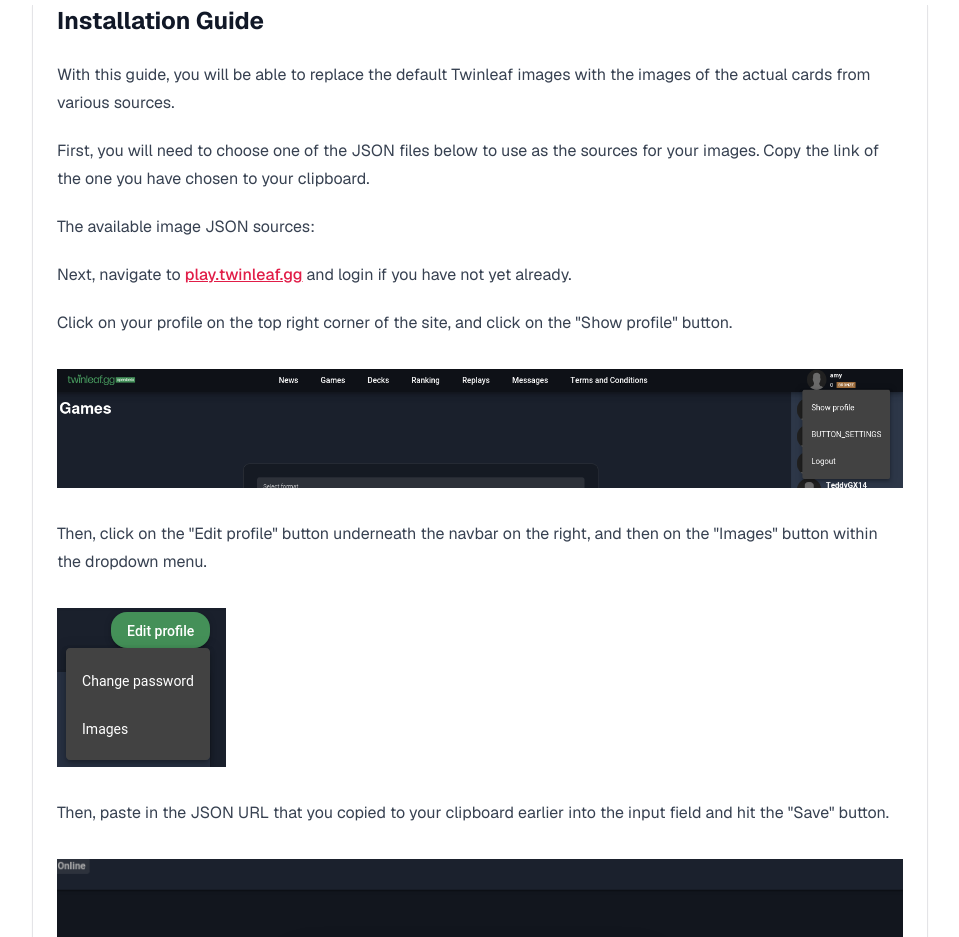
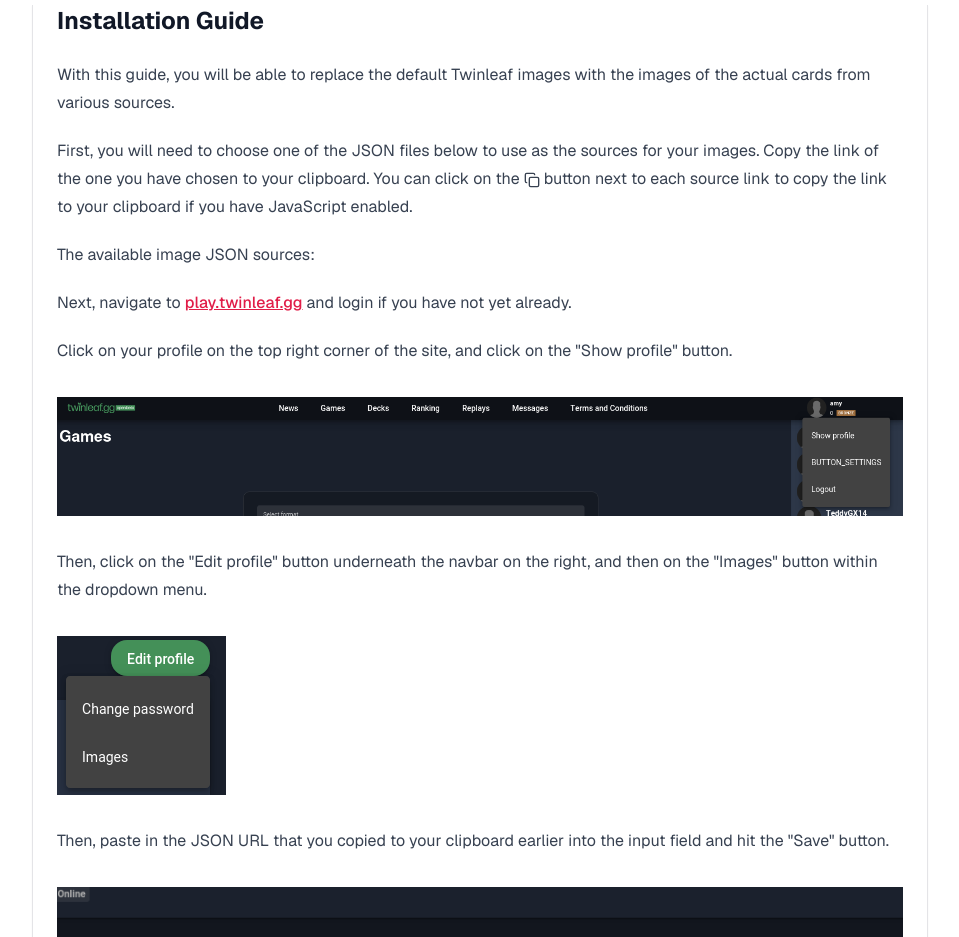
Before and after one commit to amydevs/twinleaf-json, a Next.js app in the folder packages/twinleaf-json-web/: page / in a window 1280 px wide. Shown: the part 1060-1997 px from the top of the page, without its empty margins (160-1119 px from the left). Built offline with nearby package versions, Linux system fonts and the light colour scheme.

Commit message:
feat: installation guide now has instructions on how to copy each source

```diff
--- a/packages/twinleaf-json-web/src/components/HomeContents.mdx
+++ b/packages/twinleaf-json-web/src/components/HomeContents.mdx
@@ -1,10 +1,11 @@
 import SourceList from "./SourceList";
+import { CopyIcon } from "lucide-react";
 
 ## Installation Guide
 
 With this guide, you will be able to replace the default Twinleaf images with the images of the actual cards from various sources.
 
-First, you will need to choose one of the JSON files below to use as the sources for your images. Copy the link of the one you have chosen to your clipboard.
+First, you will need to choose one of the JSON files below to use as the sources for your images. Copy the link of the one you have chosen to your clipboard. You can click on the <CopyIcon className="inline" size={16} /> button next to each source link to copy the link to your clipboard if you have JavaScript enabled.
 
 The available image JSON sources:
 
--- a/packages/twinleaf-json-web/src/components/SourceList.tsx
+++ b/packages/twinleaf-json-web/src/components/SourceList.tsx
@@ -1,7 +1,7 @@
 import type { Manifest } from "twinleaf-json-common";
+import { CopyIcon } from "lucide-react";
 import imagesManifest from "twinleaf-json/manifest.json";
 import Link from "next/link";
-import { CopyIcon } from "lucide-react";
 import * as React from "react";
 
 function SourceLink({
@@ -16,9 +16,8 @@
     <>
       <Link ref={ref} href={`/image-jsons/${filePath}`}>
         {children}
-      </Link>
+      </Link>{" "}
       <a
-        className="mx-1"
         href="#"
         onClick={async (e) => {
           e.preventDefault();
```
